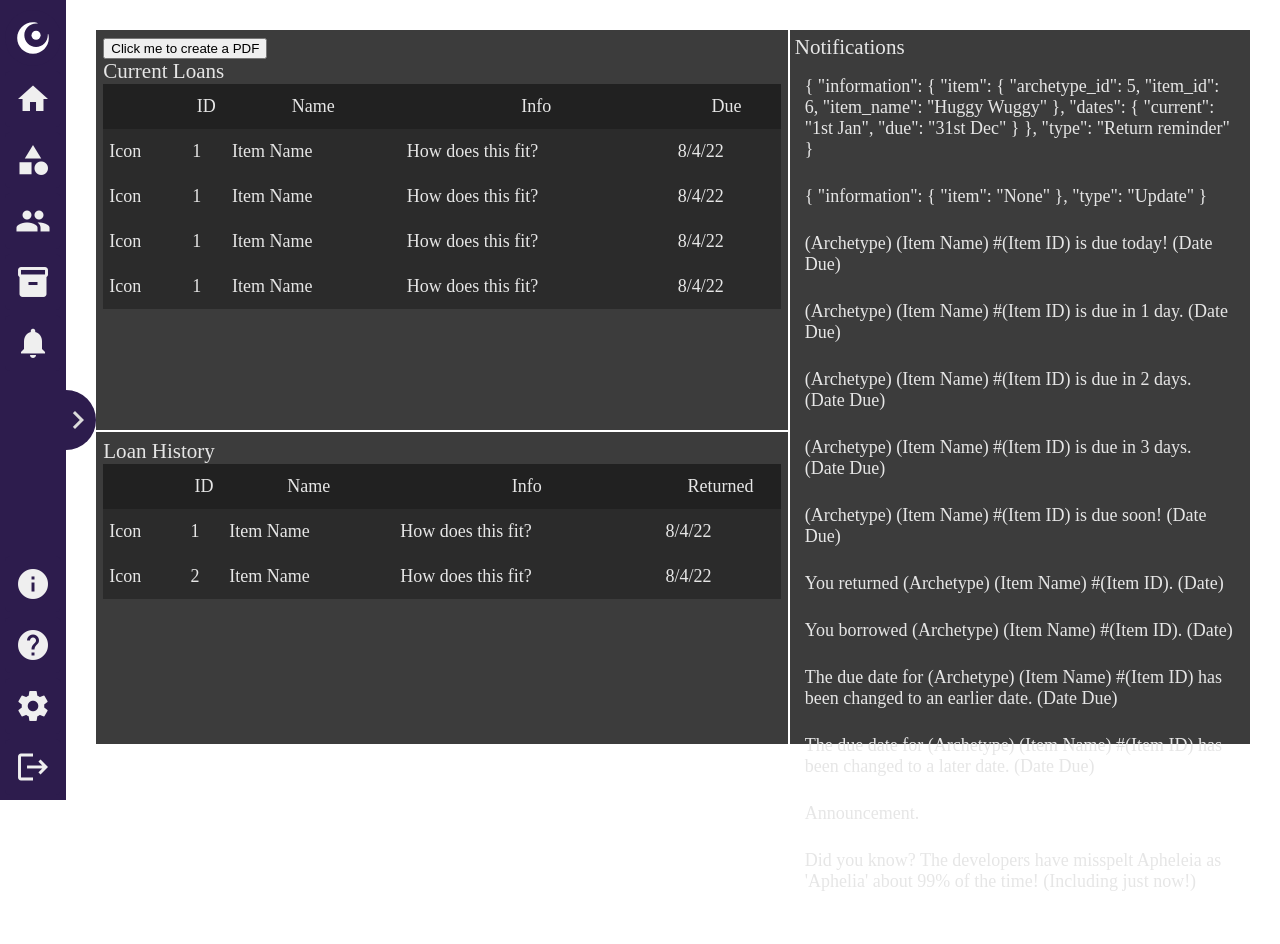
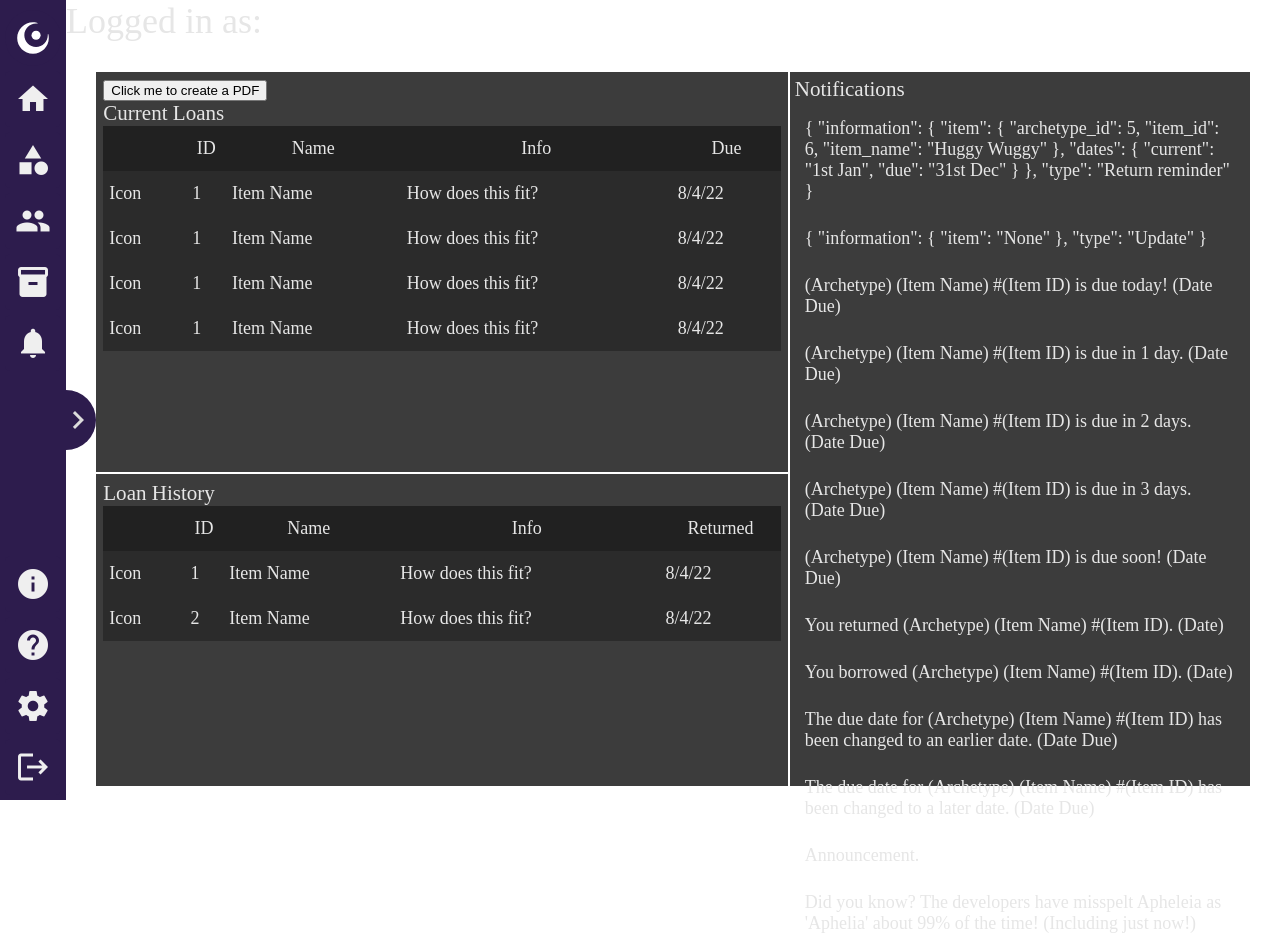
Before and after one commit to Appl3s-3/Aphelia-Front, a Vue app: page /home in a window 1280 px wide. Before the commit the page ends 902 px from the top, so only its background shows below. Built offline with nearby package versions, Linux system fonts and the light colour scheme.

Commit message:
added user info to the store and added a test line on the homepage to show the name

```diff
--- a/src/views/Dashboard.vue
+++ b/src/views/Dashboard.vue
@@ -40,7 +40,8 @@ const selfStore = useSelf()
 
 <template>
     <div class="dashboard dashboard-container">
-
+        <!-- I_Agreed: The below line was writ in order to access the obtainment of the details of the user, it is not intended to be permanent.-->
+        <h1>Logged in as: {{selfStore.fullName}}</h1>
         <!--  Appl3s: Any ideas for this layout? I keep thinking of canvas, but I kinda don't want to use the canvas layout-->
         <div class="dashboard-layout">
             <div class="dashboard-loans">
```
